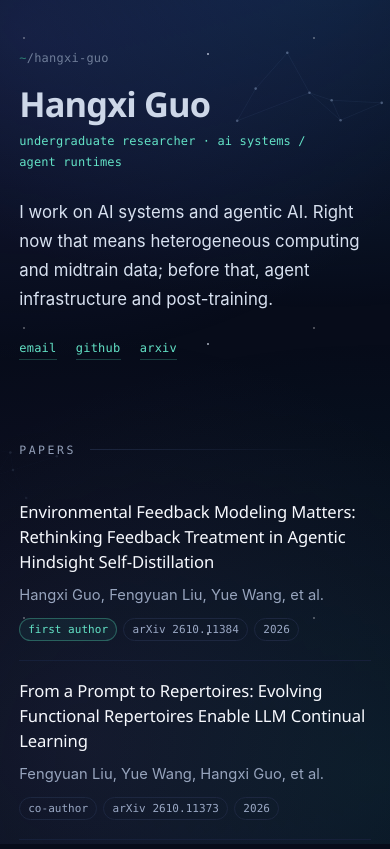
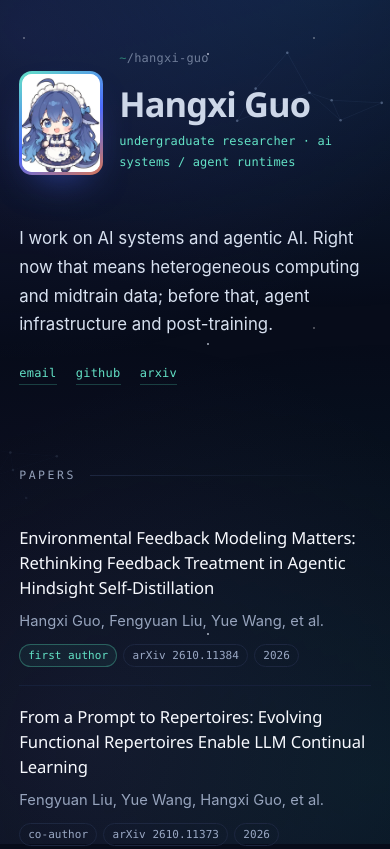
Before and after one commit to markovchain-builder/markovchain-builder.github.io, a plain HTML site: page index.html in a window 390 px wide. Shown: the top 849 px of the page. Drawn offline with Linux system fonts and the light colour scheme.

Commit message:
Add framed whale-girl avatar to the masthead

```diff
--- a/index.html
+++ b/index.html
@@ -19,9 +19,21 @@
 
     <main>
       <header class="masthead">
-        <p class="mono path"><span class="tilde">~</span>/hangxi-guo</p>
+        <div class="identity">
+          <div class="avatar-frame">
+            <img
+              src="assets/avatar.webp"
+              alt="Chibi whale-girl mascot with blue hair and a navy maid dress"
+              width="360"
+              height="450"
+            />
+          </div>
+          <div class="identity-text">
+            <p class="mono path"><span class="tilde">~</span>/hangxi-guo</p>
         <h1>Hangxi Guo</h1>
-        <p class="mono role">undergraduate researcher · ai systems / agent runtimes</p>
+            <p class="mono role">undergraduate researcher · ai systems / agent runtimes</p>
+          </div>
+        </div>
         <p class="lede">
           I work on AI systems and agentic AI. Right now that means
           heterogeneous computing and midtrain data; before that, agent
--- a/style.css
+++ b/style.css
@@ -180,6 +180,30 @@ a:focus-visible {
 
 .path .tilde {
   color: var(--teal-dim);
+}
+
+.identity {
+  display: flex;
+  align-items: center;
+  gap: 1.6rem;
+  margin-bottom: 1.6rem;
+}
+
+.avatar-frame {
+  flex: none;
+  width: 108px;
+  padding: 3px;
+  border-radius: 16px;
+  background: linear-gradient(150deg, #63e2c6, #4d6bfe 55%, #d97757);
+  box-shadow: 0 18px 40px -20px rgba(77, 107, 254, 0.7);
+}
+
+.avatar-frame img {
+  display: block;
+  width: 100%;
+  height: auto;
+  border-radius: 13px;
+  background: #ffffff;
 }
 
 h1 {
@@ -499,6 +523,19 @@ footer {
     padding-top: 3rem;
   }
 
+  .identity {
+    gap: 1rem;
+  }
+
+  .avatar-frame {
+    width: 84px;
+    border-radius: 13px;
+  }
+
+  .avatar-frame img {
+    border-radius: 10px;
+  }
+
   .work-head {
     flex-direction: column;
     gap: 0.3rem;
```
Also changed, not shown: assets/avatar.webp (added).
